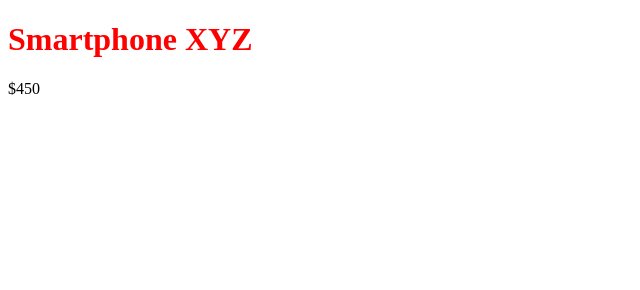
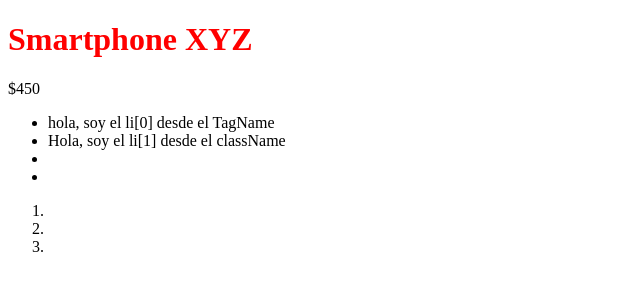
Before and after one commit to Kayden-07/Desafios-APweb2, a plain HTML site: page desafios/desafio7/index.html in a window 1280 px wide. Shown: the whole page, without its empty margins (0-640 px from the left). Drawn offline with Linux system fonts and the light colour scheme.

Commit message:
agrego cosas de la clase 8 al desafio 7

```diff
--- a/desafios/desafio7/assets/html.js
+++ b/desafios/desafio7/assets/html.js
@@ -4,4 +4,17 @@ let titulo = document.querySelector("#nombreProducto");
 setTimeout (() => {
     elementoPrecio.innerText = "$450";
     titulo.style.color = "red"
-}, 3000)
+}, 1000)
+
+let ej1 = document.getElementsByTagName("li"); //[li, li, li, li]
+
+ej1[0].innerText = "hola, soy el li[0] desde el TagName"
+
+let ej2 = document.getElementsByClassName("algo");
+
+ ej2[1].innerText = "Hola, soy el li[1] desde el className"
+
+let ej3 = document.getElementById();
+
+let ej4 = document.querySelector("li"); //trae la primera etiqueta li de mi html
+let ej5 = document.querySelectorAll(); //trae todas las etiquetas li de mi html
--- a/desafios/desafio7/index.html
+++ b/desafios/desafio7/index.html
@@ -8,6 +8,20 @@
 <body>
     <h1 id="nombreProducto">Smartphone XYZ</h1>
     <p id="precioProducto">Precio: $500</p>
+    <ul>
+        <li class="algo"></li>
+        <li class="algo"></li>
+        <li class="algo"></li>
+        <li class="algo"></li>
+    </ul>
+
+    <ol>
+        <li></li>
+        <li></li>
+        <li></li>
+    </ol>
+
+
     <script src="./assets/html.js"></script>
 </body>
 </html>
```
